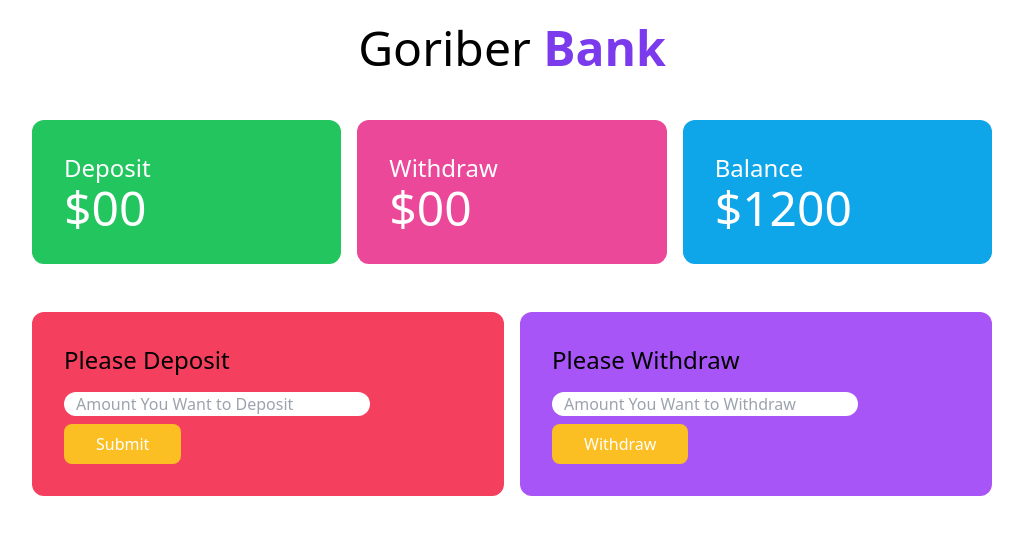
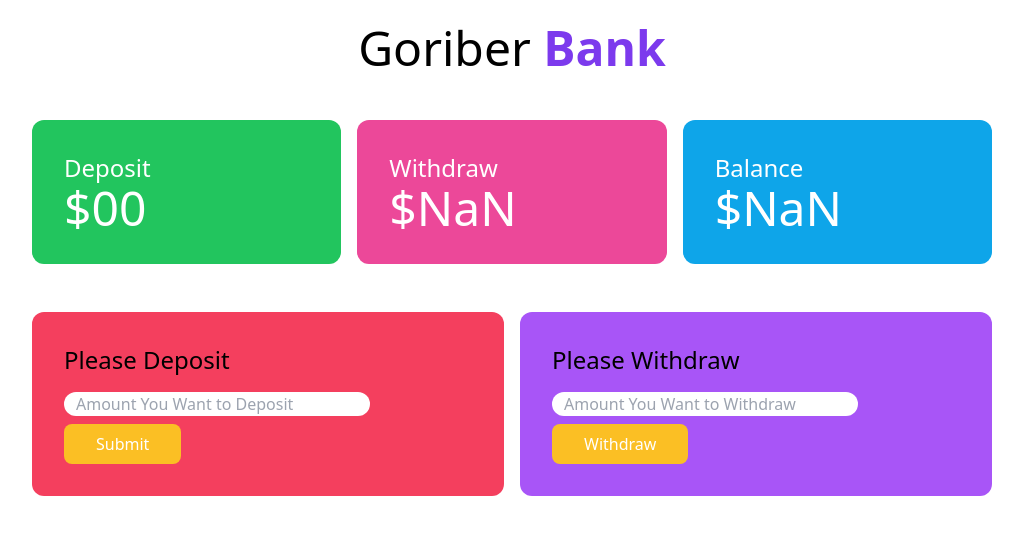
Before and after one commit to kmhbDOes/Baaper-Bank, a plain HTML site: page bank.html in a window 1280 px wide. Both pictures are taken after a click on the button "Withdraw". Shown: the whole page, without its empty margins (128-1151 px from the left). Drawn offline with nearby package versions, Linux system fonts and the light colour scheme.

Commit message:
Withdrawal and Total Balance Added

```diff
--- /dev/null
+++ b/JS/withdraw.js
@@ -0,0 +1,35 @@
+// 1. Add event handler in button
+
+document.getElementById('btn-withdraw').addEventListener('click', function () {
+
+    // 2. Get Withdraw amount from input field and convert to number
+
+    const withdrawField = document.getElementById('withdraw-field');
+    const newWithdrawAmountString = withdrawField.value;
+    const newWithdrawAmount = parseFloat(newWithdrawAmountString);
+
+    //  Step-3 : Get Previous Withdraw amount
+    const WithdrawTotalElement = document.getElementById('withdraw-total');
+    const PreviousWithdrawTotalString = WithdrawTotalElement.innerText;
+    const PreviousWithdrawTotal = parseFloat(PreviousWithdrawTotalString);
+
+    // Step-4 : Calculate Total withdrawal
+    const currentWithdrawTotal = PreviousWithdrawTotal + newWithdrawAmount;
+
+    // Step-4.5: Calculate and set withdraw Amount
+    WithdrawTotalElement.innerText = currentWithdrawTotal;
+
+    // step-5: Get previous balance
+
+    const balanceTotalElement = document.getElementById('total-balance');
+    const previousBalanceTotalString = balanceTotalElement.innerText;
+    const previousBalanceTotal = parseFloat(previousBalanceTotalString);
+
+    // Step-6 : Calculate new total balance
+    const newBalanceTotal = previousBalanceTotal - newWithdrawAmount;
+    balanceTotalElement.innerText = newBalanceTotal;
+
+    // Step-7 : clear withdraw field
+    withdrawField.value = '';
+
+})
--- a/bank.html
+++ b/bank.html
@@ -22,10 +22,10 @@
                 </div>
                 <div class="bg-pink-500 p-8 rounded-xl">
                     <h4 class="text-2xl">Withdraw</h4>
-                    <h2 class="text-5xl">$00</h2>
+                    <h2 class="text-5xl">$<span id="withdraw-total">00</span></h2>
                 </div>
                 <div class="bg-sky-500 p-8 rounded-xl">
-                    <h4 class="text-2xl">Balance</h4>
+                    <h4 id="balance-total" class="text-2xl">Balance</h4>
                     <h2 class="text-5xl">$<span id="total-balance">1200</span></h2>
                 </div>
             </div>
@@ -59,6 +59,7 @@
     </main>
 
     <script src="Js/deposit.js"></script>
+    <script src="JS/withdraw.js"></script>
 </body>
 
 </html>
```
